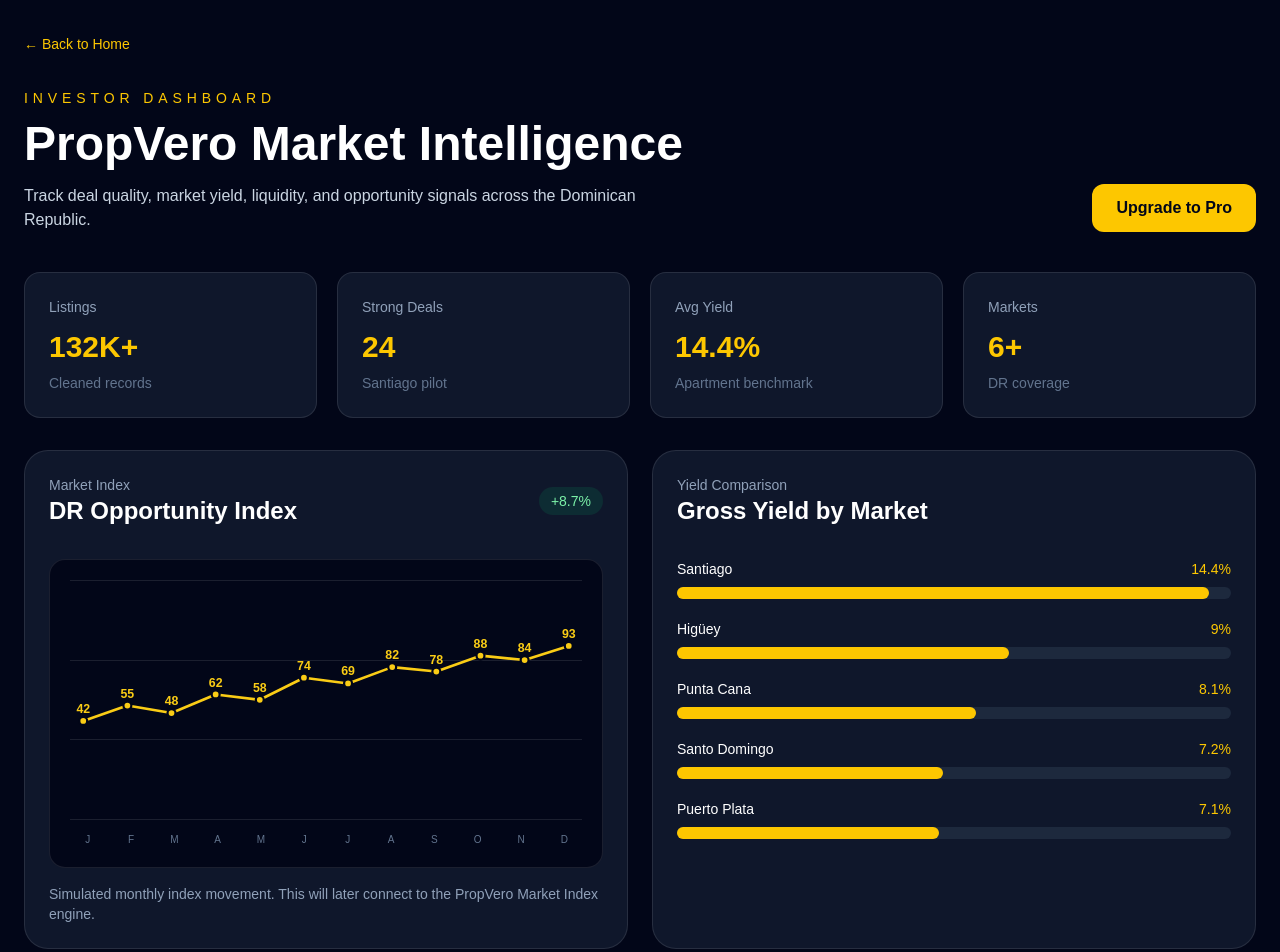
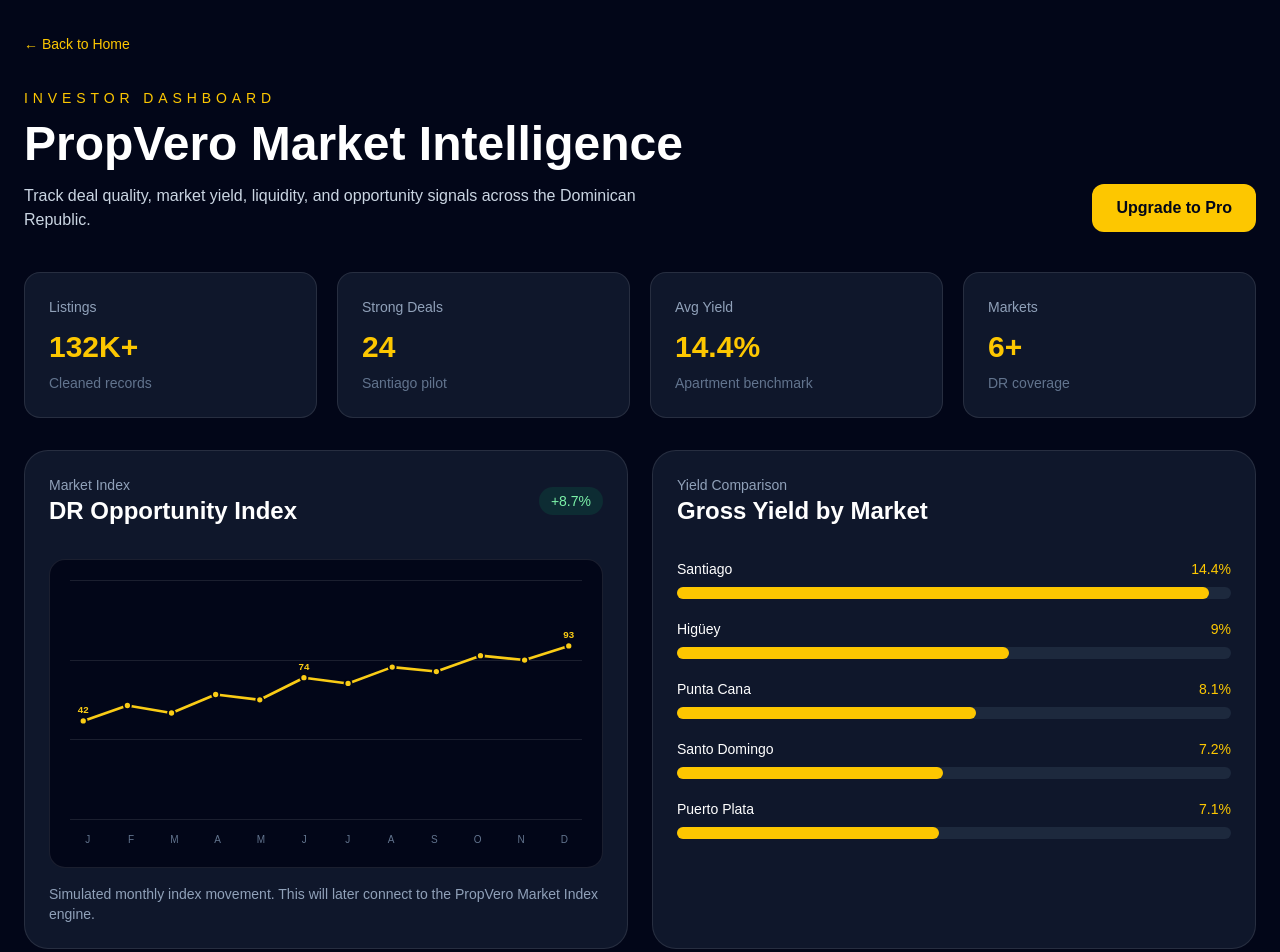
Before and after one commit to dannydarias1-ui/PropVero, a Next.js app: page /dashboard in a window 1280 px wide. Shown: the top 952 px of the page. Built offline with nearby package versions, Linux system fonts and the light colour scheme.

Commit message:
Connect landing page to dashboard

```diff
--- a/app/dashboard/page.tsx
+++ b/app/dashboard/page.tsx
@@ -59,6 +59,8 @@
 const marketIndexPoints = marketIndex
   .map((item) => `${item.x},${item.y}`)
   .join(" ");
+
+const labeledMonths = ["Jan", "Jun", "Dec"];
 
 export default function Dashboard() {
   return (
@@ -137,24 +139,26 @@
 
                   {marketIndex.map((item) => (
                     <g key={item.month}>
+                      {labeledMonths.includes(item.month) && (
                         <text
                           x={item.x}
                           y={item.y - 18}
                           textAnchor="middle"
                           fill="#facc15"
-                        fontSize="28"
+                          fontSize="22"
                           fontWeight="700"
                         >
                           {item.value}
                         </text>
+                      )}
 
                       <circle
                         cx={item.x}
                         cy={item.y}
-                        r="9"
+                        r="8"
                         fill="#facc15"
                         stroke="#020617"
-                        strokeWidth="5"
+                        strokeWidth="4"
                       />
                     </g>
                   ))}
```
Lines whose indentation alone changed are shown as unchanged.
